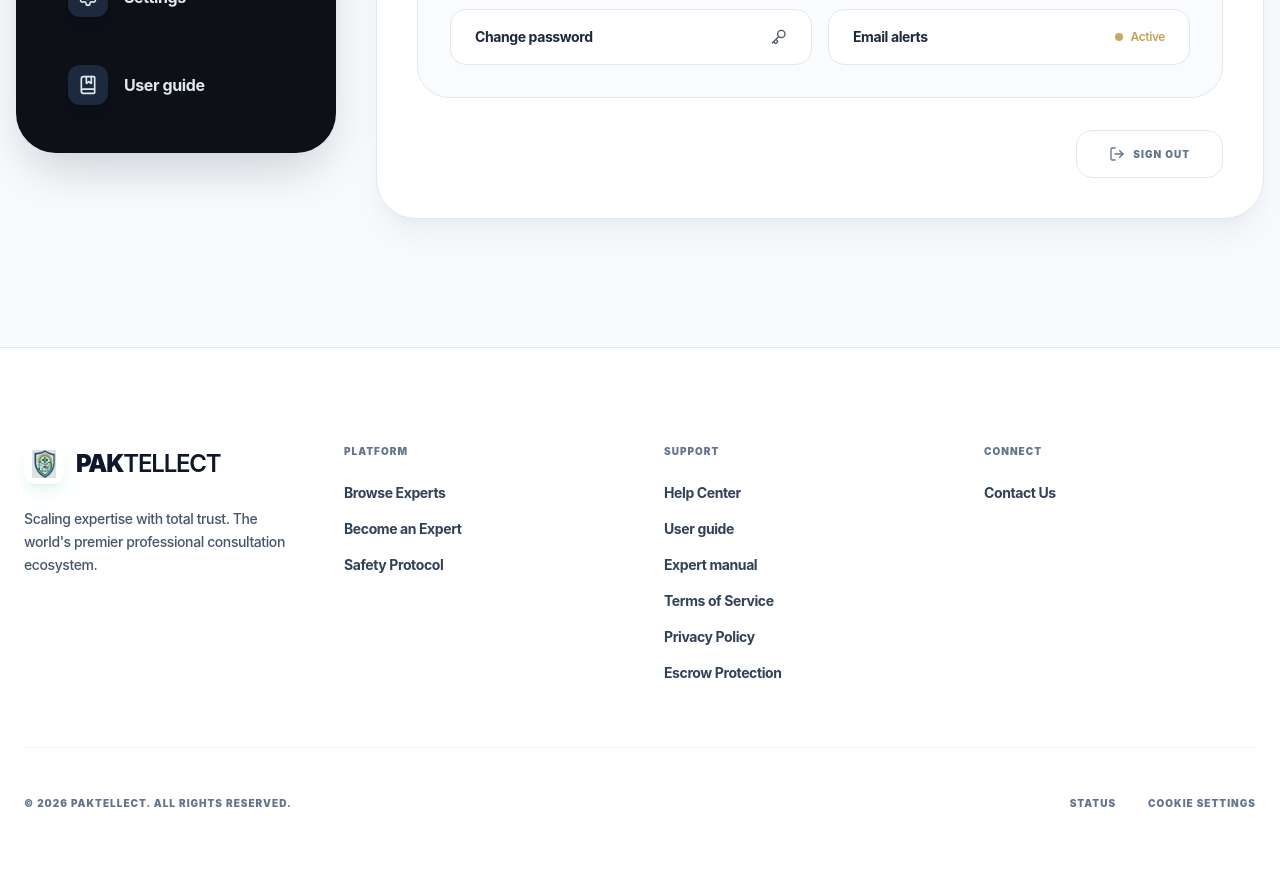
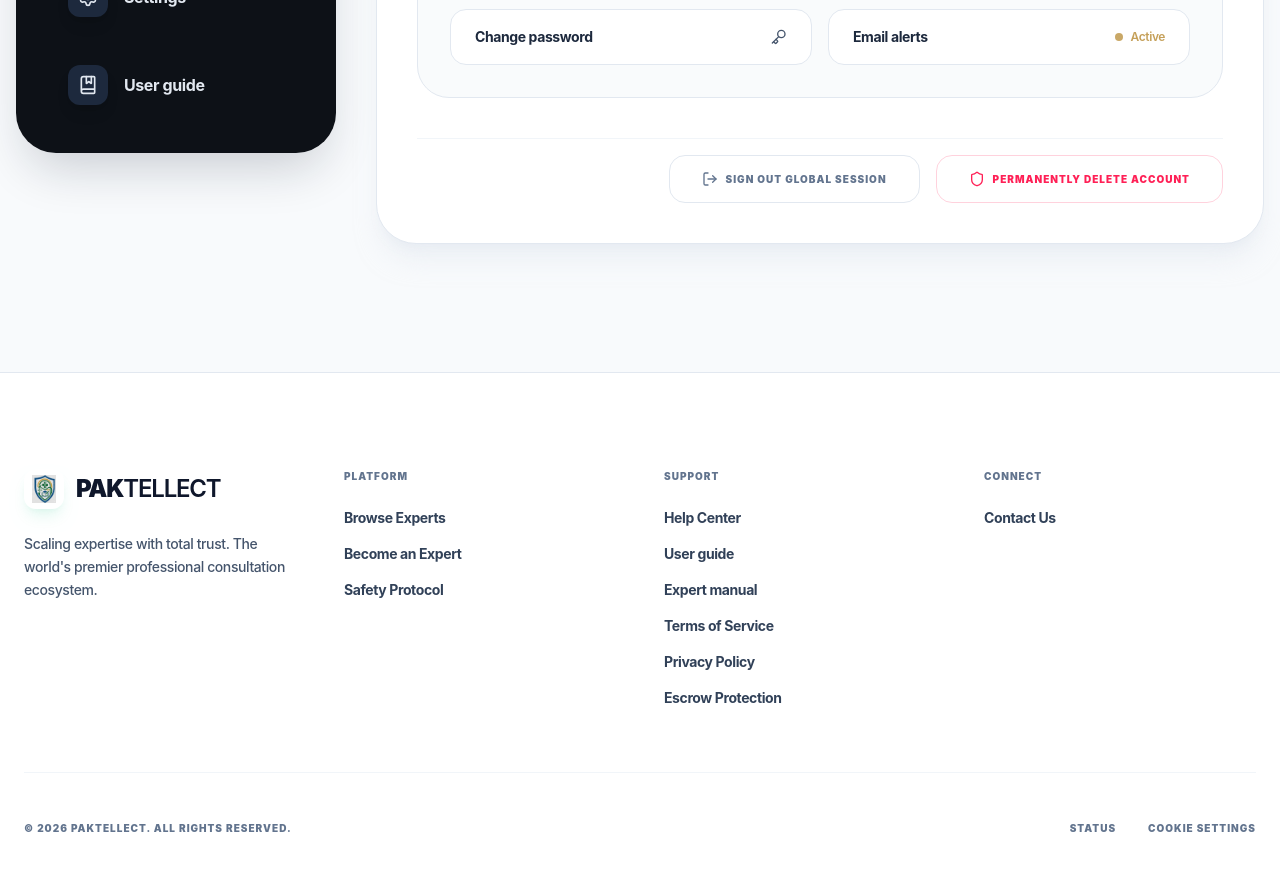
Before and after one commit to GeminiSupa/paktellect, a Next.js app: page /dashboard/student/settings in a window 1280 px wide. Shown: the part 800-1670 px from the top of the page. Built offline with nearby package versions, Linux system fonts and the light colour scheme; no server answers; a web font is replaced by a local one.

Commit message:
Added Blog

```diff
--- a/src/app/dashboard/student/settings/page.tsx
+++ b/src/app/dashboard/student/settings/page.tsx
@@ -106,6 +106,25 @@ export default function StudentSettings() {
       console.error(err)
       const message = err instanceof Error ? err.message : "Failed to sign out"
       toast.error(message)
+    }
+  }
+
+  const handleDeleteAccount = async () => {
+    if (!window.confirm("Are you sure you want to permanently delete your account? This will remove all your data and access. This action cannot be undone.")) return
+
+    try {
+      // 1. Delete profile (which cascades in our app logic)
+      const { error } = await supabase.from('profiles').delete().eq('id', user?.id)
+      if (error) throw error
+
+      // 2. Sign out
+      await supabase.auth.signOut()
+      setUser(null)
+      router.push("/")
+      toast.success("Account deleted successfully.")
+    } catch (err: unknown) {
+      console.error(err)
+      toast.error("Failed to fully delete account. Please contact support.")
     }
   }
 
@@ -262,14 +281,21 @@ export default function StudentSettings() {
             </div>
           </div>
 
-          {/* Sign Out */}
-          <div className="flex justify-end pt-2">
+          {/* Sign Out & Account Management */}
+          <div className="flex flex-col sm:flex-row justify-end items-center gap-4 pt-4 border-t border-slate-100 dark:border-border mt-10">
             <button
               onClick={handleSignOut}
-              className="flex items-center gap-2 h-12 px-8 rounded-2xl border border-slate-200 dark:border-slate-700 text-[10px] font-black uppercase tracking-widest text-slate-500 hover:border-rose-500 hover:text-rose-500 transition-all"
+              className="w-full sm:w-auto flex items-center justify-center gap-2 h-12 px-8 rounded-2xl border border-slate-200 dark:border-slate-700 text-[10px] font-black uppercase tracking-widest text-slate-500 hover:border-slate-400 hover:text-slate-900 dark:hover:text-white transition-all"
             >
               <LogOut className="size-4" />
-              Sign Out
+              Sign Out global session
+            </button>
+            <button
+              onClick={handleDeleteAccount}
+              className="w-full sm:w-auto flex items-center justify-center gap-2 h-12 px-8 rounded-2xl border border-rose-500/20 text-[10px] font-black uppercase tracking-widest text-rose-500 hover:bg-rose-500 hover:text-white transition-all"
+            >
+              <Shield className="size-4" />
+              Permanently Delete Account
             </button>
           </div>
         </div>
--- a/src/app/dashboard/teacher/settings/page.tsx
+++ b/src/app/dashboard/teacher/settings/page.tsx
@@ -17,7 +17,8 @@ import {
   Globe,
   Upload,
   CheckCircle2,
-  ShieldCheck
+  ShieldCheck,
+  Shield
 } from "lucide-react"
 import { Button } from "@/components/ui/Button"
 import { toast } from "sonner"
@@ -125,6 +126,25 @@ export default function TeacherSettings() {
     } catch (err) {
       console.error(err)
       toast.error("Security system error. Please try again later.")
+    }
+  }
+
+  const handleDeleteAccount = async () => {
+    if (!window.confirm("Are you sure you want to permanently delete your account? This will remove your practice from the directory and delete all professional data. This action cannot be undone.")) return
+
+    try {
+      // 1. Delete profile (cascades to teachers)
+      const { error } = await supabase.from('profiles').delete().eq('id', user?.id)
+      if (error) throw error
+
+      // 2. Sign out
+      await supabase.auth.signOut()
+      setUser(null)
+      router.push("/")
+      toast.success("Account deleted successfully.")
+    } catch (err: unknown) {
+      console.error(err)
+      toast.error("Failed to fully delete account. Please contact support.")
     }
   }
 
@@ -401,7 +421,11 @@ export default function TeacherSettings() {
                 <Button onClick={handleSignOut} className="flex-1 h-16 rounded-[2rem] bg-slate-900 hover:bg-black text-white font-black text-sm uppercase tracking-widest gap-2 shadow-xl shadow-slate-950/20 transition-all">
                     <LogOut className="size-4" /> Sign Out Global Session
                 </Button>
-                <Button variant="outline" className="flex-1 h-16 rounded-[2rem] border-rose-500/30 hover:bg-rose-600 hover:border-transparent text-rose-500 hover:text-white font-black text-sm uppercase tracking-widest gap-2 transition-all">
+                <Button
+                    onClick={handleDeleteAccount}
+                    variant="outline"
+                    className="flex-1 h-16 rounded-[2rem] border-rose-500/30 hover:bg-rose-600 hover:border-transparent text-rose-500 hover:text-white font-black text-sm uppercase tracking-widest gap-2 transition-all"
+                >
                     <Trash2 className="size-4" /> Permanent account Deletion
                 </Button>
             </div>
--- a/src/components/Hero.tsx
+++ b/src/components/Hero.tsx
@@ -61,7 +61,7 @@ export function Hero() {
       <div className="absolute top-1/4 left-1/4 z-0 pointer-events-none size-[500px] bg-emerald-600/20 rounded-full blur-[120px] animate-pulse" />
       <div className="absolute bottom-1/4 right-1/4 z-0 pointer-events-none size-[400px] bg-teal-500/10 rounded-full blur-[100px] animate-pulse delay-1000" />
 
-      <div className="container mx-auto px-6 sm:px-8 relative z-10 pt-36 sm:pt-40 md:pt-44 pb-16 md:pb-20">
+      <div className="container mx-auto px-6 sm:px-8 relative z-20 pt-36 sm:pt-40 md:pt-44 pb-16 md:pb-20">
         <div className="flex flex-col items-center text-center max-w-6xl mx-auto">
           <motion.div
             initial={{ opacity: 0, scale: 0.9 }}
--- a/src/components/Pricing.tsx
+++ b/src/components/Pricing.tsx
@@ -55,7 +55,7 @@ export function Pricing() {
                         <div className="flex flex-col sm:flex-row gap-4">
                             <Link href="/signup" className="flex-1">
                                 <Button className="w-full h-18 text-lg font-black rounded-2xl bg-primary hover:bg-primary/90 text-white shadow-2xl shadow-emerald-500/20">
-                                    Start Practice
+                                    Become an Expert
                                 </Button>
                             </Link>
                             <Link href="/experts" className="flex-1">
```
